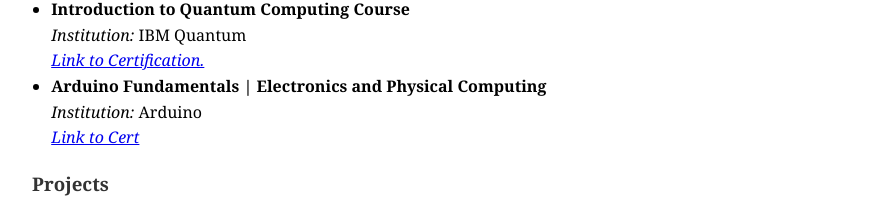
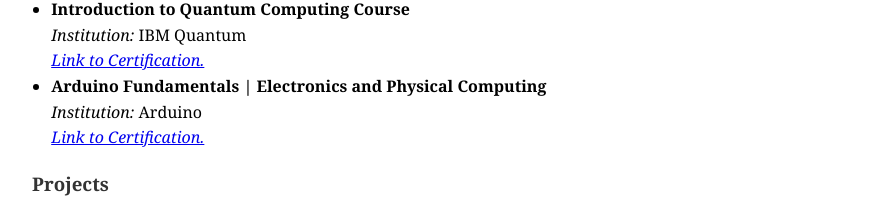
Before and after one commit to perrynewlin/perrynewlin.github.io, a plain HTML site: page index.htm in a window 1280 px wide. Shown: the part 1147-1351 px from the top of the page, without its empty margins (24-919 px from the left). Drawn offline with Linux system fonts and the light colour scheme.

Commit message:
update another name

```diff
--- a/index.htm
+++ b/index.htm
@@ -249,7 +249,7 @@
 
 <li><strong>Arduino Fundamentals | Electronics and Physical Computing</strong>
 <em><p>Institution: </em>Arduino
-<em><a href="https://certifications-assets-cf.arduino.cc/certificates/daa6c36f-aa9d-4de9-9840-2052adfa7e0f.pdf"><p>Link to Cert<a></em>
+<em><a href="https://certifications-assets-cf.arduino.cc/certificates/daa6c36f-aa9d-4de9-9840-2052adfa7e0f.pdf"><p>Link to Certification.<a></em>
 </li>
 
 </ul>
```
